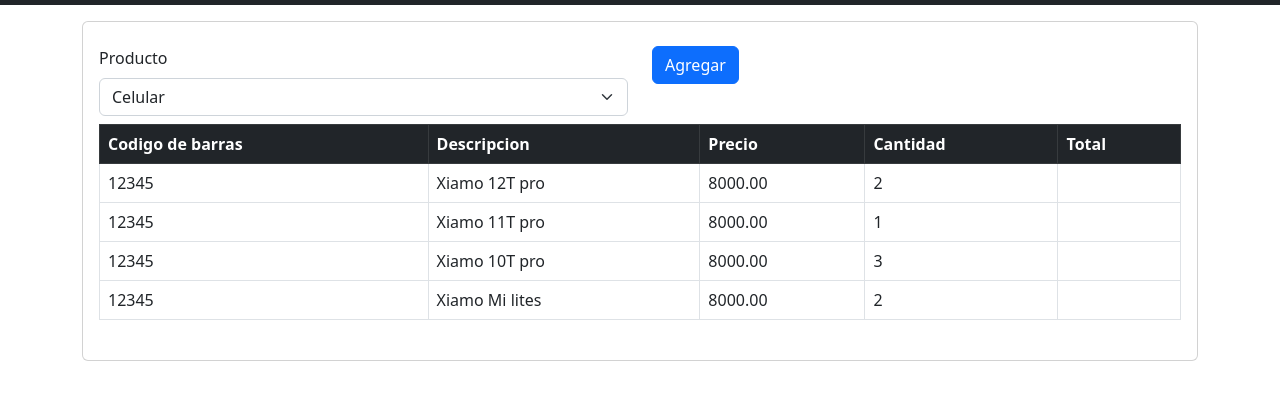
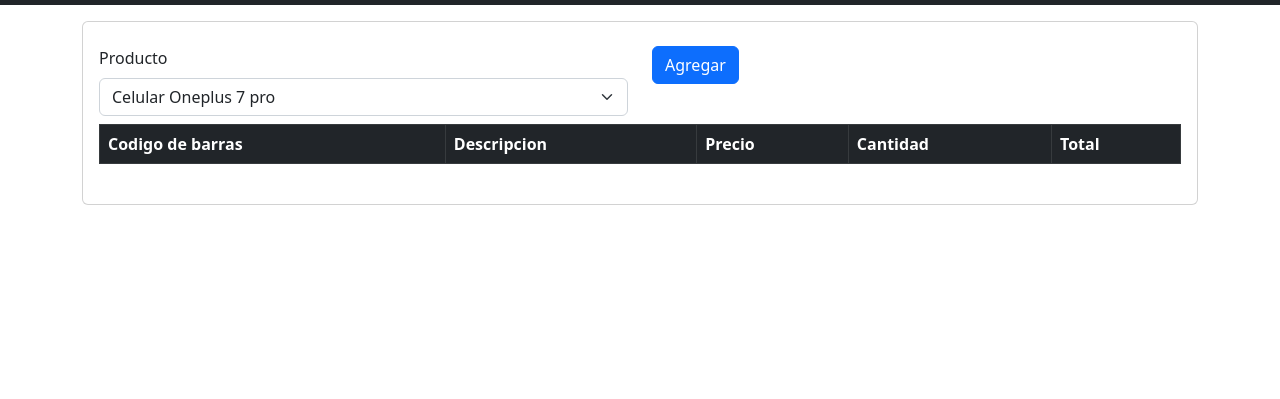
Before and after one commit to EliubRangel/PortalesBootstrap, a plain HTML site: page PhoneStore/Ventas.html in a window 1280 px wide. Shown: the part 51-450 px from the top of the page. Drawn offline with nearby package versions, Linux system fonts and the light colour scheme.

Commit message:
Se trabajo sobre .html

```diff
--- a/PhoneStore/Ventas.html
+++ b/PhoneStore/Ventas.html
@@ -43,8 +43,7 @@
                         <div class="col">
                             <label for="selectProduct" class="form-label">Producto</label>
                             <select class="form-select" name=" " id="selectProduct">
-                                <option value="1">Celular</option>
-                                <option value="2">Funda</option>
+
                             </select>
                         </div>
                         <div class="col">
@@ -64,34 +63,7 @@
                                     </tr>
                                 </thead>
                                 <tbody>
-                                    <tr>
-                                        <td>12345</td>
-                                        <td>Xiamo 12T pro</td>
-                                        <td>8000.00</td>
-                                        <td>2</td>
-                                        <td></td>
-                                    </tr>
-                                    <tr>
-                                        <td>12345</td>
-                                        <td>Xiamo 11T pro</td>
-                                        <td>8000.00</td>
-                                        <td>1</td>
-                                        <td></td>
-                                    </tr>
-                                    <tr>
-                                        <td>12345</td>
-                                        <td>Xiamo 10T pro</td>
-                                        <td>8000.00</td>
-                                        <td>3</td>
-                                        <td></td>
-                                    </tr>
-                                    <tr>
-                                        <td>12345</td>
-                                        <td>Xiamo Mi lites</td>
-                                        <td>8000.00</td>
-                                        <td>2</td>
-                                        <td></td>
-                                    </tr>
+
                                 </tbody>
                             </table>
                         </div>
--- a/PhoneStore/Ventas.js
+++ b/PhoneStore/Ventas.js
@@ -4,7 +4,7 @@ Lista de productos
 1 - Celular Oneplus 7 pro - Precio - 10500 -
  */
 var p1 = { codigoBarras:1, descripcion: 'Celular Oneplus 7 pro', precio:10500 };
-var p2= { codigoBarras:2, descripcion:'Funda', precio:100};
+var p2= { codigoBarras:2, descripcion:'Funda ultra chida', precio:100};
 console.log(p1);
 var products = [
     p1, p2,
@@ -39,5 +39,12 @@ $(document).ready(function(){ // espera a que el Dom se cargue
             $('.row'+selectedProduct.codigoBarras+' .cnt').text(selectedProduct.cantidad);
             $('.row'+selectedProduct.codigoBarras+' .total').text(selectedProduct.total);
         }
-    })
+    });
+    var optionsString = '';
+    for(var i=0; i<products.length; i++){
+        var p = products[i];
+        optionsString = optionsString + '<option value="'+p.codigoBarras+'">'+p.descripcion+'</option>'
+    }
+    console.log(optionsString)
+    $('#selectProduct').html(optionsString);
 });
```
